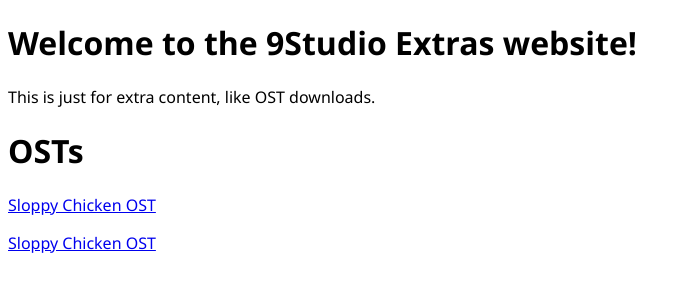
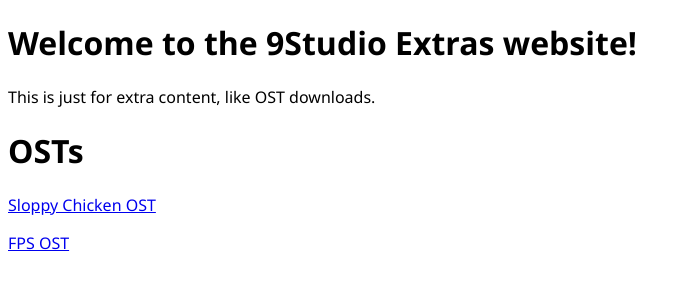
Before and after one commit to 9Studio-LLC/9studio-llc.github.io, a plain HTML site: page index.html in a window 1280 px wide. Shown: the whole page, without its empty margins (0-690 px from the left). Drawn offline with Linux system fonts and the light colour scheme.

Commit message:
klcnnnnnnnnnnnnnnnnnnnnnnnnnnnnnnnnnnnnnnnnnnnnnnnnnnnnnnnnnnnnnnnnnnnnnnnnnnnnnnnnnnnnnnnnnnnnnnnnnnnnnnnnnnm

```diff
--- a/index.html
+++ b/index.html
@@ -7,5 +7,5 @@
     <p>This is just for extra content, like OST downloads.</p>
     <h1>OSTs</h1>
     <p><a href="Sloppy Chicken/sloppy_chicken.html">Sloppy Chicken OST</a></p>
-        <p><a href="FPS/fps.html">Sloppy Chicken OST</a></p>
+    <p><a href="FPS/fps.html">FPS OST</a></p>
 </html>
```
